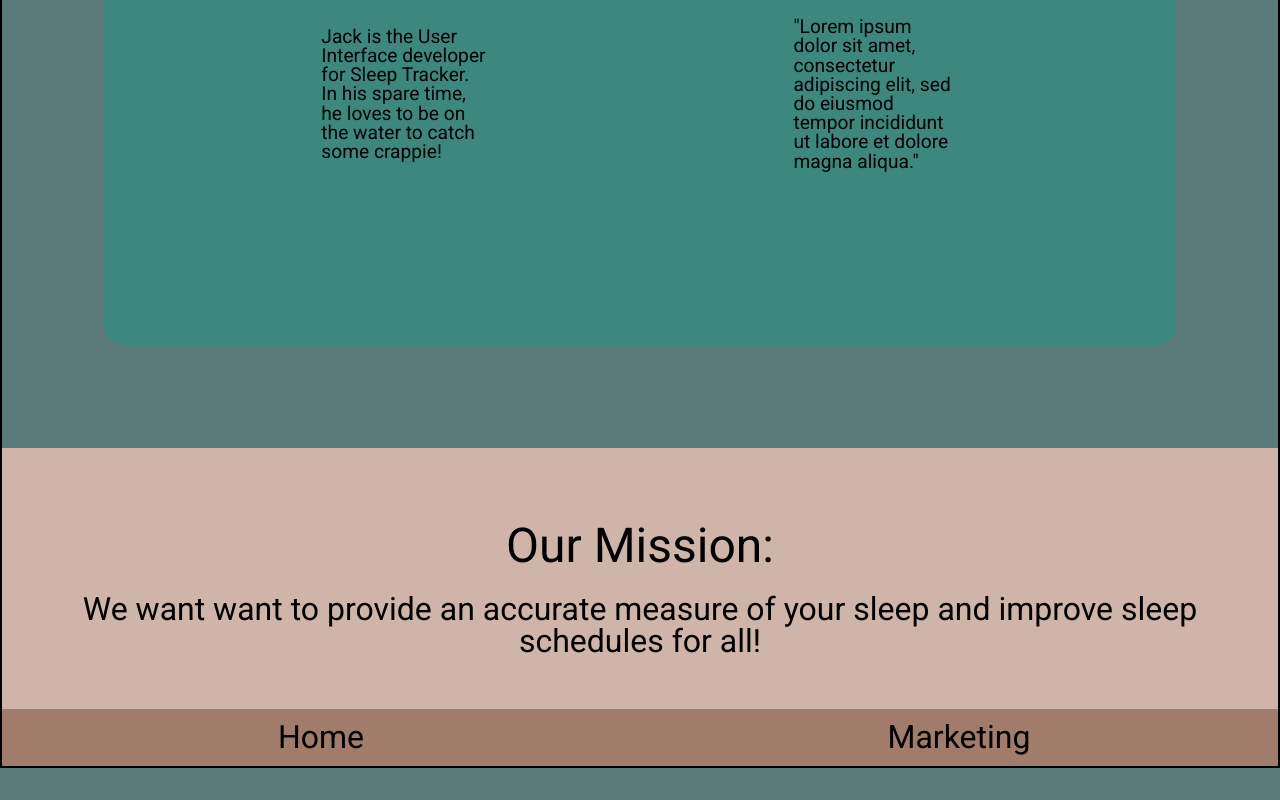
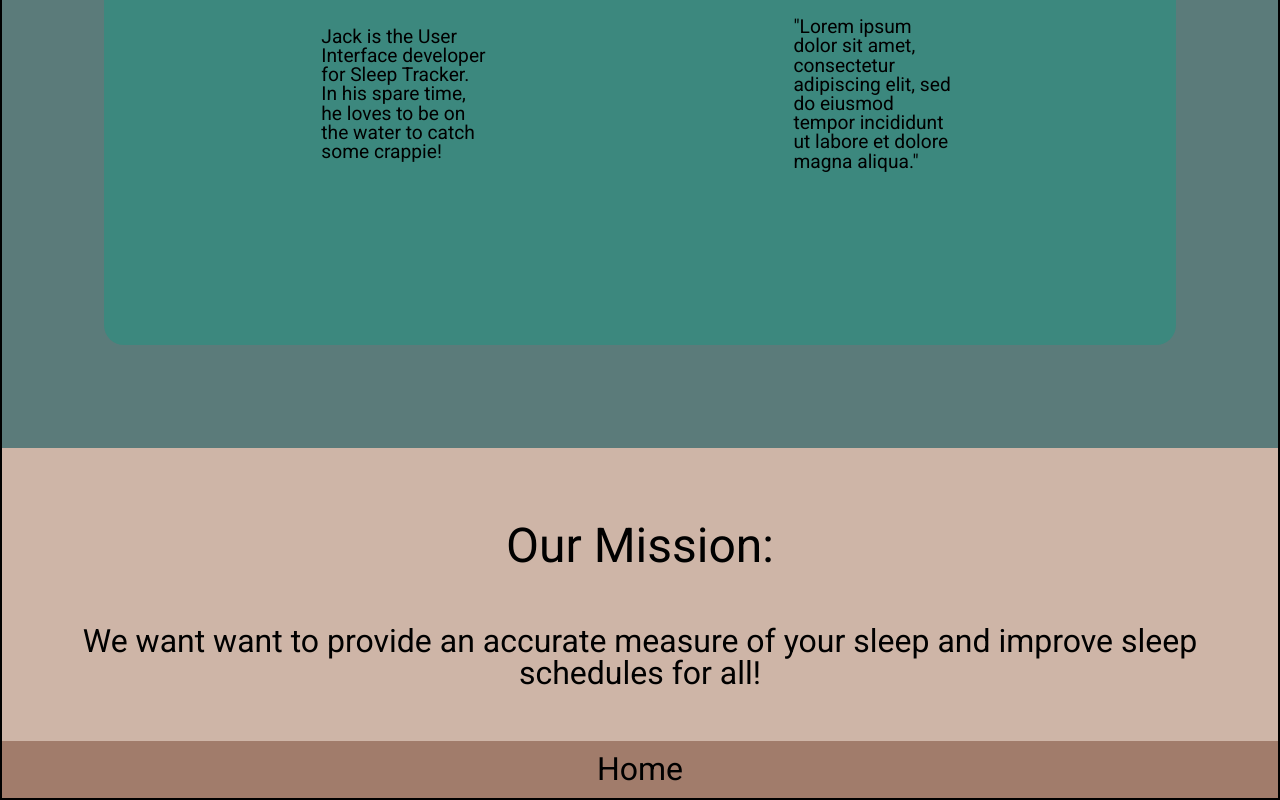
Before and after one commit to Sleep-Tracker-BW-FT/User-Interface, a plain HTML site: page about.html in a window 1280 px wide. Shown: the part 1235-2035 px from the top of the page. Before the commit the page ends 2003 px from the top, so only its background shows below. Drawn offline with Linux system fonts and the light colour scheme.

Commit message:
removed extra page

```diff
--- a/about.html
+++ b/about.html
@@ -19,7 +19,6 @@
             <div class = "top">
             <h1>About Us</h1>
                 <a href="index.html">Home</a>
-                <a>Marketing</a>
             </div>
         </header>
      <section>
@@ -45,14 +44,13 @@
      </section>
      <section>
          <div class= 'mission'>
-             <span id= 'statement'>Our Mission:</span>
+             <span id= 'statement'>Our Mission:</span> <br>
              <p id = 'mission_state'>We want want to provide an accurate measure of your sleep and improve sleep schedules for all!</p>
          </div>
      </section>
             <footer>
             <div class = thebottom>
             <a href="index.html" class= "bottom">Home</a>
-            <a class= "bottom">Marketing</a>
             </div>
         </footer>
     </div>
```
Also changed, not shown: index.html (+0 -2 lines).
